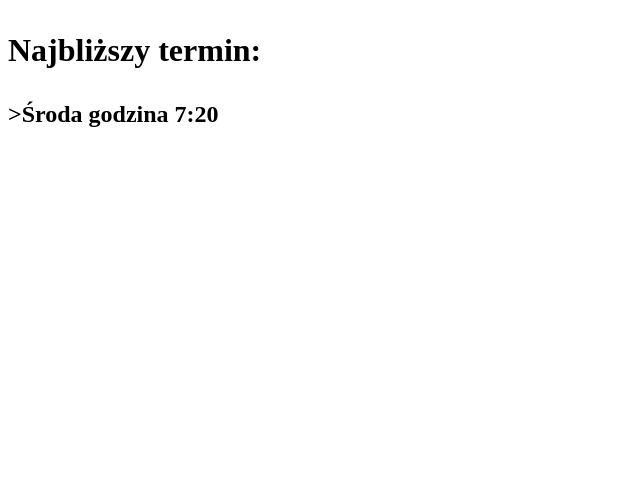
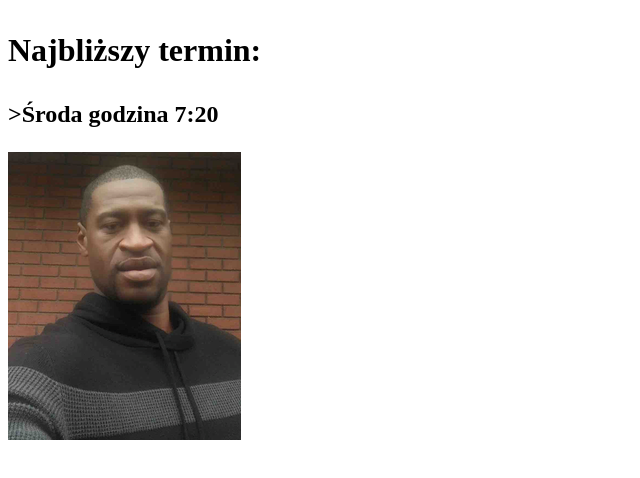
Before and after one commit to Phanesage/html-css-collab-patrik-olafik-depson, a plain HTML site: page od terminu.html in a window 1280 px wide. Shown: the whole page, without its empty margins (0-640 px from the left). Drawn offline with Linux system fonts and the light colour scheme.

Commit message:
george floyd

```diff
--- a/od terminu.html
+++ b/od terminu.html
@@ -8,5 +8,7 @@
 <body>
     <h1><P>Najbliższy termin:</P></h1>
     <h2><p>>Środa godzina 7:20</p></h2>
+    <img src="George_Floyd.png" alt="Opis zawartości obrazka">
+
 </body>
 </html>
```
Also changed, not shown: George_Floyd.png (added).
